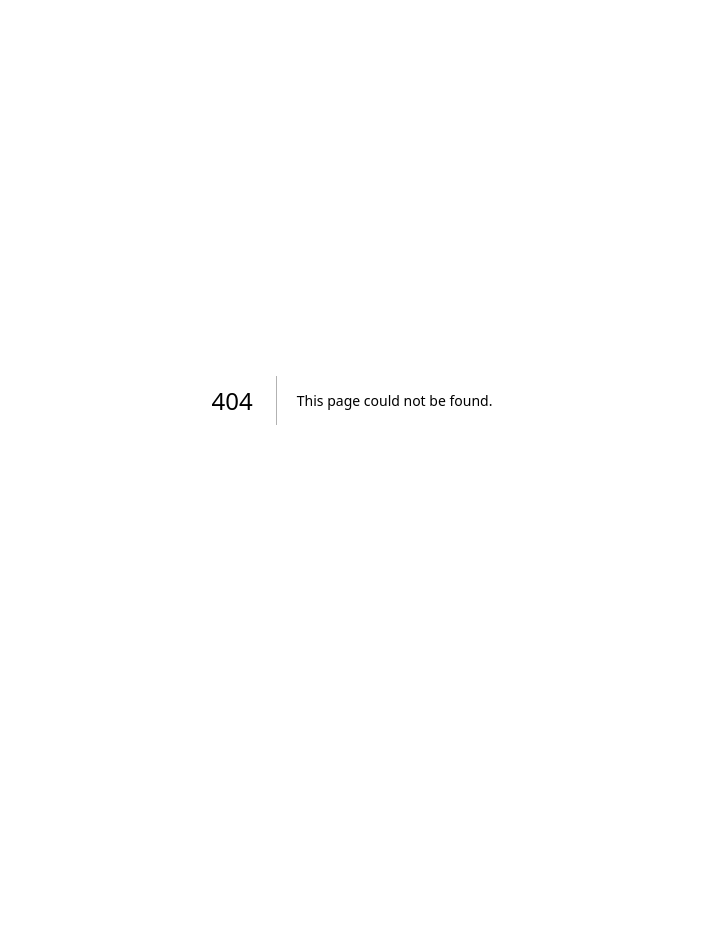
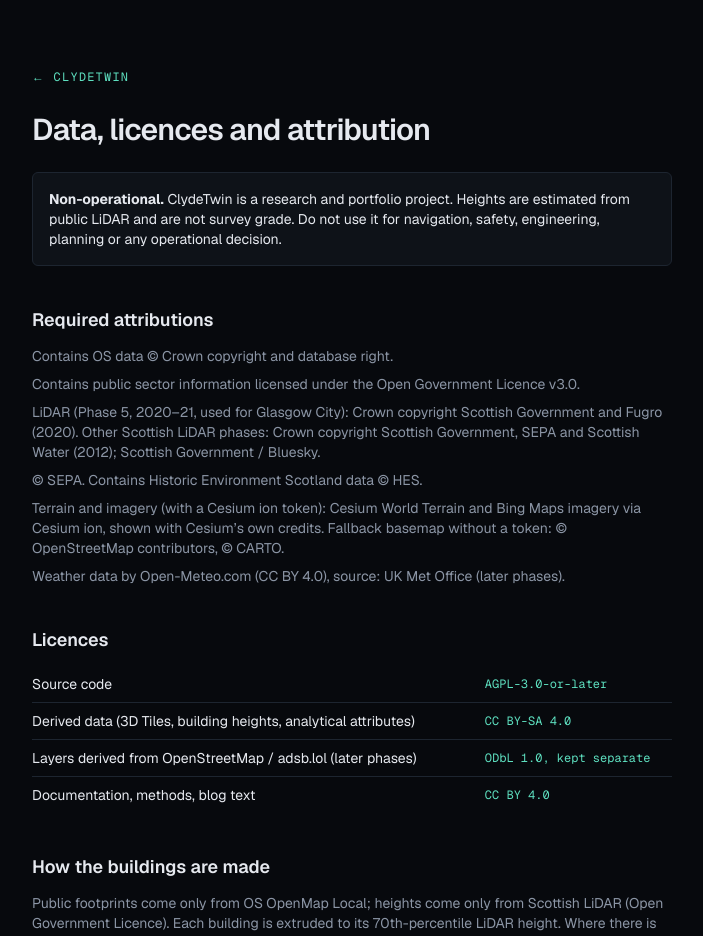
Before and after one commit to fakmalpradana/clydetwin, a Next.js app in the folder web/: page /about/data in a window 1280 px wide. Before the commit this address had no page. Shown: the top 936 px of the page, without its empty margins (288-991 px from the left). Before the commit the page ends 800 px from the top, so only its background shows below. Built offline with nearby package versions, Linux system fonts and the light colour scheme.

Commit message:
fix(web): track the /about/data page that .gitignore was hiding
The root `data/` ignore rule also matched web/app/about/data, so the page
built locally but was never committed and CI would have shipped a site
without it. Un-ignore that route and list the ion imagery attribution.

```diff
--- /dev/null
+++ b/web/app/about/data/page.tsx
@@ -0,0 +1,54 @@
+// SPDX-License-Identifier: AGPL-3.0-or-later
+import Link from "next/link";
+
+export const metadata = { title: "Data and licences: ClydeTwin" };
+
+export default function DataPage() {
+  return (
+    <main className="mx-auto w-full max-w-2xl px-4 py-10 sm:py-16">
+      <Link href="/" className="font-mono text-xs tracking-widest text-accent">&larr; CLYDETWIN</Link>
+      <h1 className="mt-6 text-3xl font-semibold tracking-tight">Data, licences and attribution</h1>
+
+      <div className="mt-6 rounded-md border border-line bg-panel p-4 text-sm">
+        <strong>Non-operational.</strong> ClydeTwin is a research and portfolio project. Heights are
+        estimated from public LiDAR and are not survey grade. Do not use it for navigation, safety,
+        engineering, planning or any operational decision.
+      </div>
+
+      <h2 className="mt-10 text-lg font-semibold">Required attributions</h2>
+      <ul className="mt-3 space-y-2 text-sm text-muted">
+        <li>Contains OS data &copy; Crown copyright and database right.</li>
+        <li>Contains public sector information licensed under the Open Government Licence v3.0.</li>
+        <li>
+          LiDAR (Phase 5, 2020&ndash;21, used for Glasgow City): Crown copyright Scottish Government and
+          Fugro (2020). Other Scottish LiDAR phases: Crown copyright Scottish Government, SEPA and
+          Scottish Water (2012); Scottish Government / Bluesky.
+        </li>
+        <li>&copy; SEPA. Contains Historic Environment Scotland data &copy; HES.</li>
+        <li>Terrain and imagery (with a Cesium ion token): Cesium World Terrain and Bing Maps imagery via Cesium ion, shown with Cesium&rsquo;s own credits. Fallback basemap without a token: &copy; OpenStreetMap contributors, &copy; CARTO.</li>
+        <li>Weather data by Open-Meteo.com (CC BY 4.0), source: UK Met Office (later phases).</li>
+      </ul>
+
+      <h2 className="mt-10 text-lg font-semibold">Licences</h2>
+      <table className="mt-3 w-full text-left text-sm">
+        <tbody className="divide-y divide-line">
+          {[
+            ["Source code", "AGPL-3.0-or-later"],
+            ["Derived data (3D Tiles, building heights, analytical attributes)", "CC BY-SA 4.0"],
+            ["Layers derived from OpenStreetMap / adsb.lol (later phases)", "ODbL 1.0, kept separate"],
+            ["Documentation, methods, blog text", "CC BY 4.0"],
+          ].map(([a, b]) => (
+            <tr key={a}><td className="py-2 pr-4">{a}</td><td className="py-2 font-mono text-xs text-accent">{b}</td></tr>
+          ))}
+        </tbody>
+      </table>
+
+      <h2 className="mt-10 text-lg font-semibold">How the buildings are made</h2>
+      <p className="mt-3 text-sm text-muted">
+        Public footprints come only from OS OpenMap Local; heights come only from Scottish LiDAR
+        (Open Government Licence). Each building is extruded to its 70th-percentile LiDAR height. Where
+        there is no LiDAR return the height is a 6 m placeholder and the building is drawn in grey.
+      </p>
+    </main>
+  );
+}
```
Also changed, not shown: 1 other file (tests, documents, lock files or other folders).
